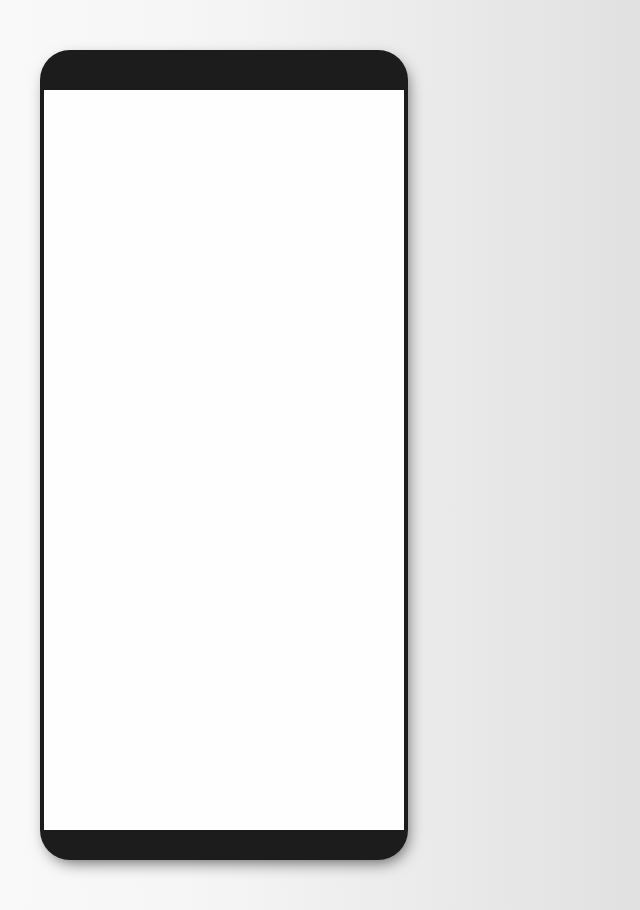
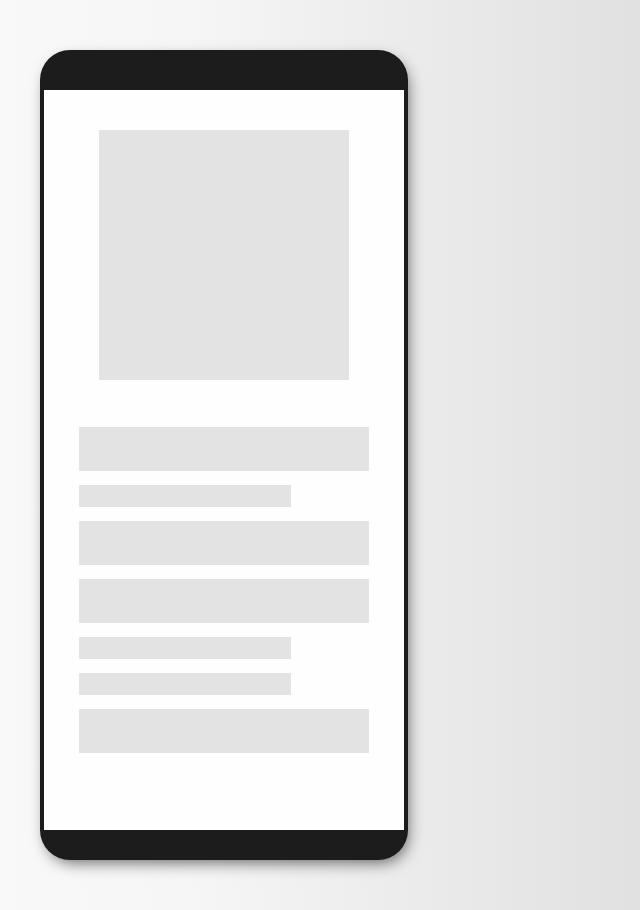
Before and after one commit to jamiev03/DailyUI--10, a plain HTML site: page index.html in a window 1280 px wide. Shown: the whole page, without its empty margins (416-1056 px from the left). Drawn offline with Linux system fonts and the light colour scheme.

Commit message:
display and text added

```diff
--- a/index.html
+++ b/index.html
@@ -10,8 +10,16 @@
 </head>
 <body>
     <div class="container">
-        <div id="trapezoid">
-
+        <div id="img">
+        </div>
+        <div class="text">
+            <p>Lorem ipsum dolor sit amet consectetur </p>
+            <p>Lorem ipsum dolor sit amet.</p>
+            <p>Lorem ipsum dolor sit amet consectetur.</p>
+            <p>Lorem ipsum dolor sit amet consectetur.</p>
+            <p>Lorem ipsum dolor sit amet.</p>
+            <p>Lorem ipsum dolor sit amet.</p>
+            <p>Lorem ipsum dolor sit amet consectetur.</p>
         </div>
     </div>
 </body>
--- a/style.css
+++ b/style.css
@@ -28,3 +28,15 @@ body {
     border-left: 4px solid #1c1c1c;
     border-right: 4px solid  #1c1c1c;
 }
+#img {
+    margin: 40px auto;
+    width: 250px;
+    height: 250px;
+    background: rgb(228, 227, 227);
+}
+p {
+    display: inline-block;
+    background: rgb(228, 227, 227);
+    margin: 7px 35px;
+    color: rgb(228, 227, 227);
+}
```
